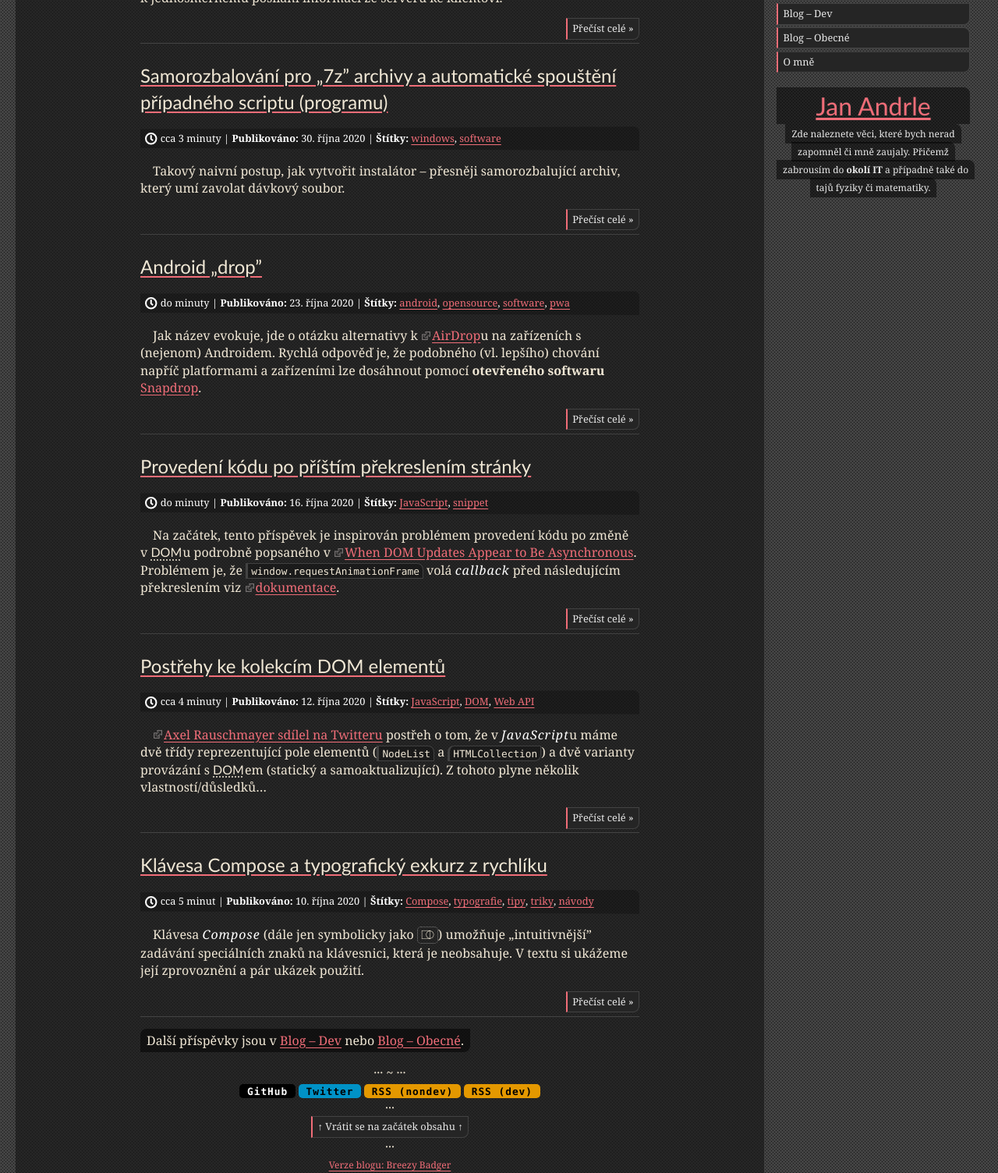
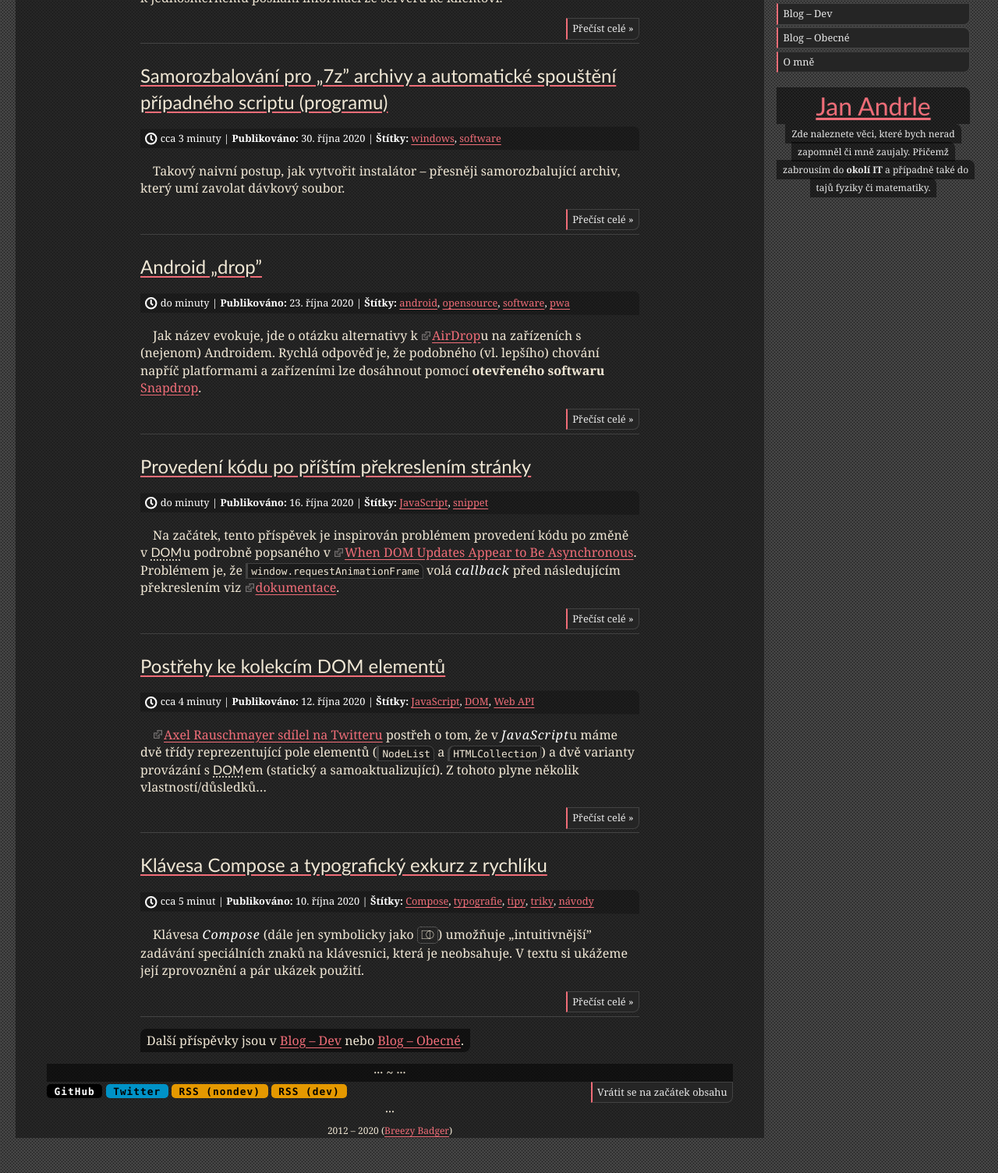
Before and after one commit to jaandrle/jaandrle.github.io, a Jekyll site: the page built from index.html, in a window 1280 px wide, cut to the strip 268-1772 px from the top of the page. Shown: the whole strip at 78% size. Built offline with Jekyll 4.4.1, drawn with Linux system fonts in a browser that asks for light colours; after the commit the page ends 1727 px from its top, so only the background shows below that.

Commit message:
`<footer>`

```diff
--- a/_layouts/default.html
+++ b/_layouts/default.html
@@ -36,12 +36,19 @@
 
       <footer class="C__targetHighlite textA__c" role="contentinfo" aria-labelledby="foot-heading" id="foot-section">
         <h2 id="foot-heading" class="C__visuallyHide">Patička webu</h2>
-        <span class="display__b"> ··· ~ ··· </span>{% for social in site.data.social %}{% assign sp= social | last %}
-        <a href="{{sp.href}}{{sp.account}}" title="{{sp.title}}" class="svg-icon {{ social | first }}">{{ sp.name }}</a>{% endfor %}
+        <span class="display__b background__dark"> ··· ~ ··· </span>
+        <div class="display__f justifyC__sB">
+        <div>{%
+        for social in site.data.social %}{% assign sp= social | last %}
+        <a href="{{sp.href}}{{sp.account}}" title="{{sp.title}}" class="svg-icon {{ social | first }}">{{ sp.name }}</a>{%
+        endfor %}</div>
+        <a href="#main" role="button" aria-label="Scroll to main content begining" class="C__button">Vrátit se na začátek obsahu</a>
+        </div>
         <span class="display__b"> ··· </span>
-        <a href="#main" role="button" aria-label="Scroll to main content begining" class="C__button">↑ Vrátit se na začátek obsahu ↑</a>
-        <span class="display__b"> ··· </span>
-        <a class="fontS__0d75" target="_blank" href="{{ site.code.hosted }}{{ site.code.repository }}/releases/tag/{{ site.code.version }}" title="Odkaz na popis aktuální verze">Verze blogu: {{ site.code.name }}</a>
+        <span class="fontS__0d75">
+        {% assign dates= site.posts | map: "date" %}{{ dates | last | date: "%Y" }} – {{ dates | first | date: "%Y"
+        }} (<a target="_blank" href="{{ site.code.hosted }}{{ site.code.repository }}/releases/tag/{{ site.code.version }}" title="Odkaz na popis aktuální verze blogu">{{ site.code.name }}</a>)
+        </span>
       </footer>
     </div>
     {% include i/molecule_scriptsBody.html %}
--- a/_sass/_part_atoms.scss
+++ b/_sass/_part_atoms.scss
@@ -1,3 +1,7 @@
+/*
+    background
+*/
+.background__dark { background: $color_makeDark; }
 /*
     display
 */
@@ -43,7 +47,7 @@
 /*
     padding
 */
-.padding__1 { padding: 1rem }
+.padding__1 { padding: 1rem; }
 /*
     ...mobile
 */
```
